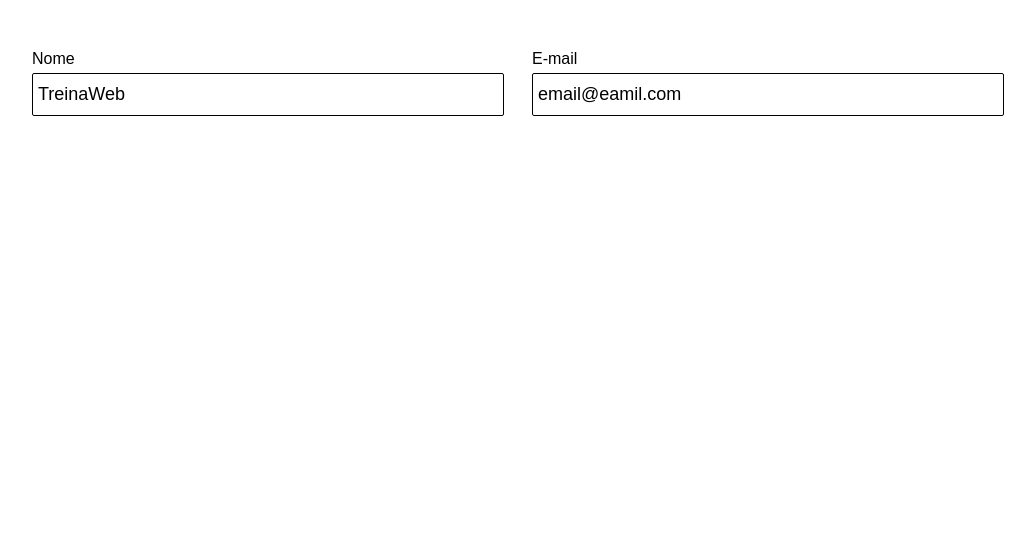
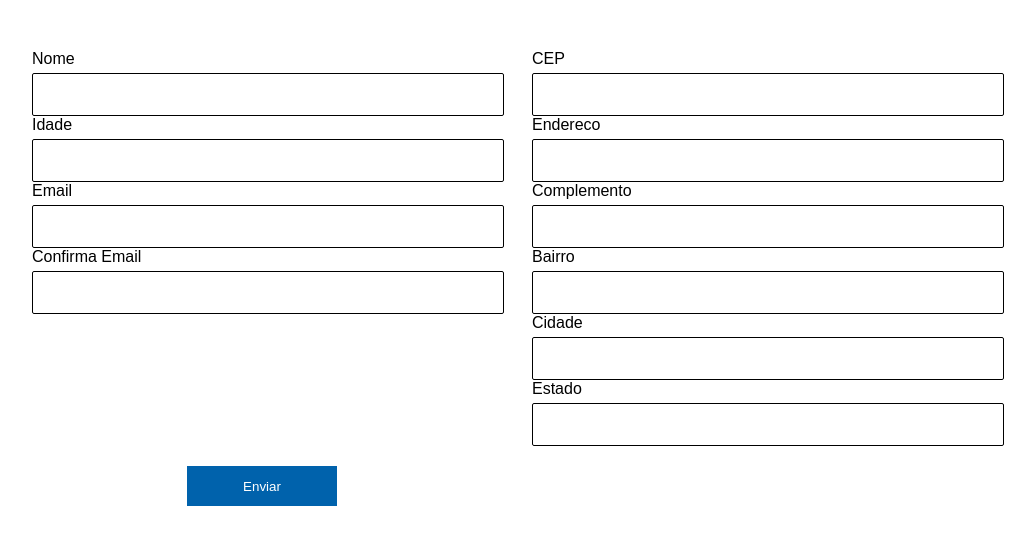
Before and after one commit to RodResq/angular-forms-labs, an Angular app: page / in a window 1280 px wide. Shown: the top 544 px of the page, without its empty margins (128-1163 px from the left). Built offline with nearby package versions, Linux system fonts and the light colour scheme.

Commit message:
Usando o FormGroupName para agrupar campos

```diff
--- a/src/app/components/data-driven/data-driven.component.html
+++ b/src/app/components/data-driven/data-driven.component.html
@@ -1,10 +1,47 @@
 <form [formGroup]="myForm">
+  <div formGroupName="informacoes">
     <label>
       <p>Nome</p>
       <input type="text" formControlName="nome">
     </label>
     <label>
-    <p>E-mail</p>
+      <p>Idade</p>
+      <input type="number" formControlName="idade">
+    </label>
+    <label>
+      <p>Email</p>
       <input type="email" formControlName="email">
     </label>
+    <label>
+      <p>Confirma Email</p>
+      <input type="email" formControlName="confirmaEmail">
+    </label>
+  </div>
+  <div formGroupName="endereco">
+    <label>
+      <p>CEP</p>
+      <input type="text" formControlName="cep">
+    </label>
+    <label>
+      <p>Endereco</p>
+      <input type="text" formControlName="logradouro">
+    </label>
+    <label>
+      <p>Complemento</p>
+      <input type="text" formControlName="complemento">
+    </label>
+    <label>
+      <p>Bairro</p>
+      <input type="text" formControlName="bairro">
+    </label>
+    <label>
+      <p>Cidade</p>
+      <input type="text" formControlName="localidade">
+    </label>
+    <label>
+      <p>Estado</p>
+      <input type="text" formControlName="uf">
+    </label>
+  </div>
+  <button type="submit">Enviar</button>
 </form>
--- a/src/app/components/data-driven/data-driven.component.ts
+++ b/src/app/components/data-driven/data-driven.component.ts
@@ -1,5 +1,6 @@
 import { Component, OnInit } from '@angular/core';
 import {FormBuilder, FormControl, FormGroup} from '@angular/forms';
+
 
 @Component({
   selector: 'app-data-driven',
@@ -18,9 +19,22 @@
     //   email: new FormControl(null)
     // });
 
-    this.myForm = this.formBuilder.group({
-      nome: ['TreinaWeb'],
-      email: ['email@eamil.com']
+    const fb = this.formBuilder;
+    this.myForm = fb.group({
+      informacoes: fb.group({
+        nome: [null],
+        idade: [null],
+        email: [null],
+        confirmaEmail: [null],
+      }),
+      endereco: fb.group({
+        cep: [null],
+        logradouro: [null],
+        complemento: [null],
+        bairro: [null],
+        localidade: [null],
+        uf: [null]
+      })
     })
 
   }
```
Lines whose indentation alone changed are shown as unchanged.
